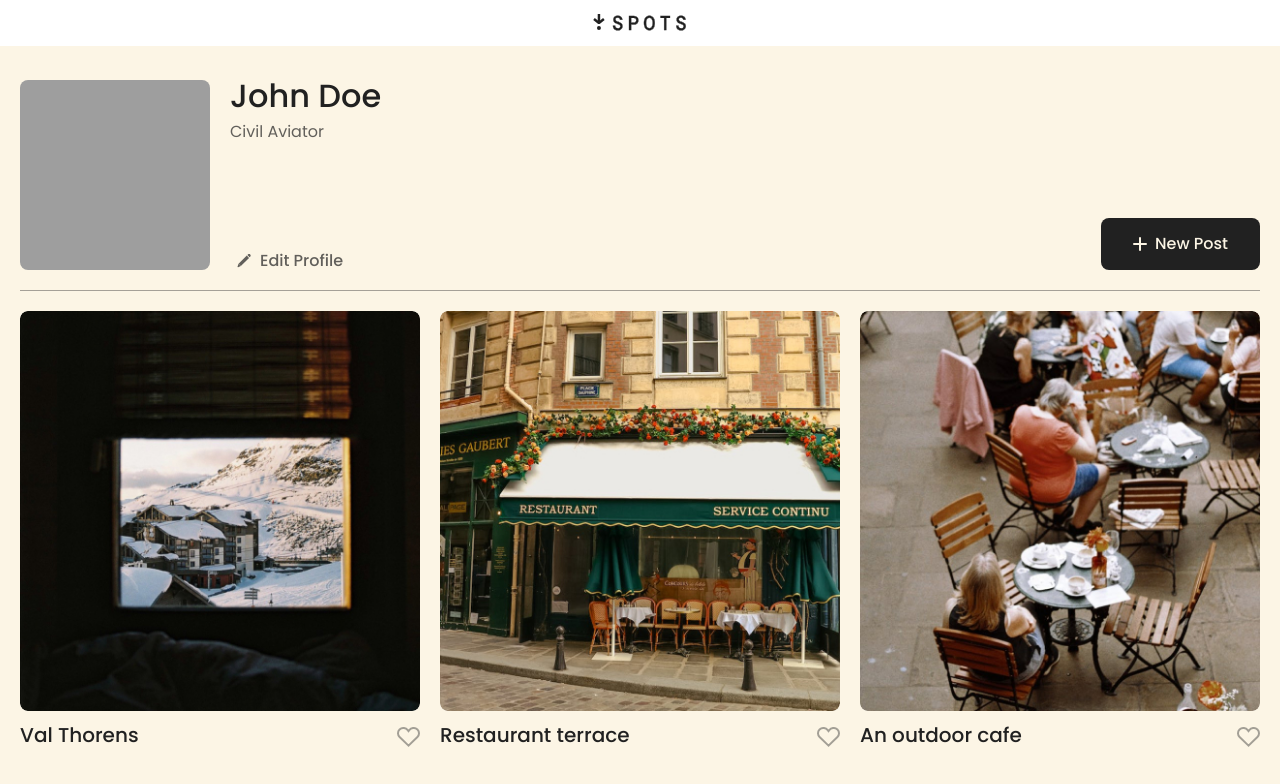
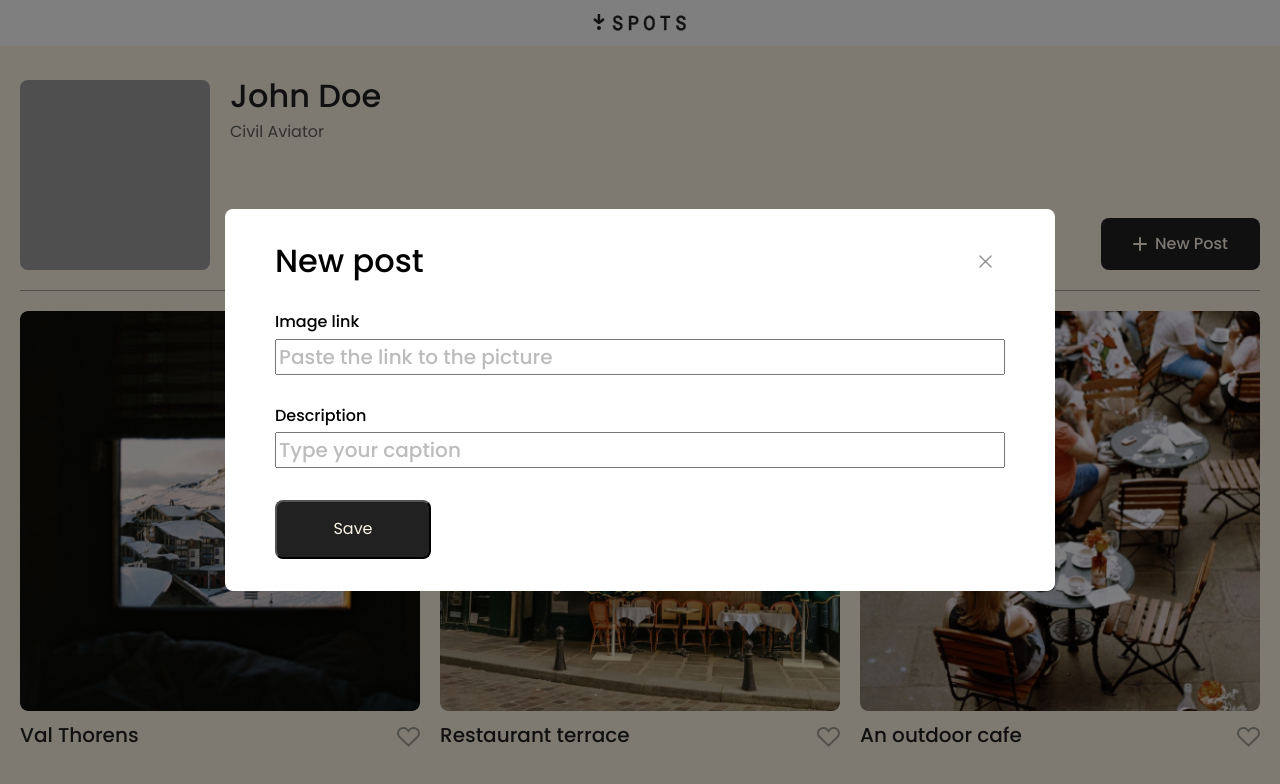
Before and after one commit to chimichimi123/se_project_spots, a website: page index.html in a window 1280 px wide. Shown: the top 784 px of the page. Drawn offline with Linux system fonts and the light colour scheme; grey boxes are pictures that could not be loaded.

Commit message:
project 4 stage 1 (done)

```diff
--- /dev/null
+++ b/blocks/modal.css
@@ -0,0 +1,135 @@
+.modal {
+  visibility: hidden;
+  background-color: #00000080;
+  position: fixed;
+  top: 0;
+  right: 0;
+  bottom: 0;
+  left: 0;
+  display: flex;
+  justify-content: center;
+  align-items: center;
+  font-family: "Poppins", sans-serif, Arial, Helvetica;
+}
+
+.modal_is-opened {
+  visibility: visible;
+}
+
+.modal__container {
+  max-width: 730px;
+  min-width: 630px;
+  width: 100%;
+  border-radius: 8px;
+  background-color: #fff;
+  padding: 32px 50px;
+  position: relative;
+}
+
+.modal__header {
+  display: flex;
+  justify-content: space-between;
+  align-items: center;
+  margin-bottom: 32px;
+}
+
+.modal__close-btn {
+  border: 0;
+  background: none;
+  width: 40px;
+  height: 40px;
+  padding: 0;
+  display: flex;
+  align-items: center;
+  justify-content: center;
+  opacity: 0.5;
+  cursor: pointer;
+}
+
+.modal__close-btn-icon {
+  width: 23px;
+  height: 23px;
+  aspect-ratio: 1 / 1;
+  object-fit: contain;
+}
+
+.modal__title {
+  margin: 0;
+  font-family: "Poppins", sans-serif, Arial, Helvetica;
+  font-weight: 500;
+  font-size: 32px;
+  line-height: 1;
+}
+
+.modal__form {
+  display: flex;
+  flex-direction: column;
+  gap: 32px;
+}
+
+.modal__label {
+  display: flex;
+  flex-direction: column;
+  gap: 8px;
+  font-weight: 500;
+  font-size: 16px;
+  line-height: 1.1;
+}
+
+.modal__input {
+  max-width: 100%;
+  display: block;
+  font-weight: 500;
+  font-size: 20px;
+  line-height: 1;
+}
+
+.modal__input::placeholder {
+  color: #2121214d;
+}
+
+.modal__submit-btn {
+  max-width: 156px;
+  background: #212121;
+  padding: 18px 32px;
+  border-radius: 8px;
+  color: #fcf5e5;
+}
+
+@media screen and (max-width: 1100px) {
+  .modal__input {
+    font-size: clamp(0.5rem, 7vw, 1.2rem);
+  }
+
+  .modal__container {
+    width: 57%;
+    min-width: 30%;
+  }
+}
+
+@media screen and (max-width: 640px) {
+  .modal__container {
+    padding: 12px;
+    min-width: 300px;
+  }
+
+  .modal__title {
+    font-size: 20px;
+  }
+
+  .modal__input {
+    font-size: 16px;
+  }
+
+  .modal__submit-btn {
+    align-self: normal;
+  }
+}
+
+@media screen and (max-width: 340px) {
+  .modal__container {
+    min-width: 0;
+    max-width: 100%;
+    width: 85%;
+  }
+}
--- a/index.html
+++ b/index.html
@@ -121,6 +121,76 @@
       <footer class="footer">
         <p class="footer__text">2025 © Spots</p>
       </footer>
+      <div class="modal">
+        <div class="modal__container">
+          <div class="modal__header">
+            <h2 class="modal__title">Edit profile</h2>
+            <button type="button" class="modal__close-btn">
+              <img
+                src="./images/Close-icon.svg"
+                alt="close-button"
+                class="modal__close-btn-icon"
+              />
+            </button>
+          </div>
+          <form class="modal__form">
+            <label for="profile-name-input" class="modal__label"
+              >Name
+              <input
+                id="profile-name-input"
+                type="text"
+                class="modal__input"
+                placeholder="Type your name"
+              />
+            </label>
+            <label for="profile-description-input" class="modal__label"
+              >Description
+              <input
+                id="profile-description-input"
+                type="text"
+                class="modal__input"
+                placeholder="Describe yourself"
+              />
+            </label>
+            <button type="submit" class="modal__submit-btn">Save</button>
+          </form>
+        </div>
+      </div>
+    </div>
+    <div class="modal modal_is-opened">
+      <div class="modal__container">
+        <div class="modal__header">
+          <h2 class="modal__title">New post</h2>
+          <button type="button" class="modal__close-btn">
+            <img
+              src="./images/Close-icon.svg"
+              alt="close-button"
+              class="modal__close-btn-icon"
+            />
+          </button>
+        </div>
+        <form class="modal__form">
+          <label for="card-image-input" class="modal__label"
+            >Image link
+            <input
+              id="card-image-input"
+              type="url"
+              class="modal__input"
+              placeholder="Paste the link to the picture"
+            />
+          </label>
+          <label for="image-description-input" class="modal__label"
+            >Description
+            <input
+              id="image-description-input"
+              type="text"
+              class="modal__input"
+              placeholder="Type your caption"
+            />
+          </label>
+          <button type="submit" class="modal__submit-btn">Save</button>
+        </form>
+      </div>
     </div>
   </body>
 </html>
--- a/pages/index.css
+++ b/pages/index.css
@@ -7,3 +7,4 @@
 @import url(../blocks/cards.css);
 @import url(../blocks/card.css);
 @import url(../blocks/footer.css);
+@import url(../blocks/modal.css);
```
Also changed, not shown: images/Close-icon.svg (added).
